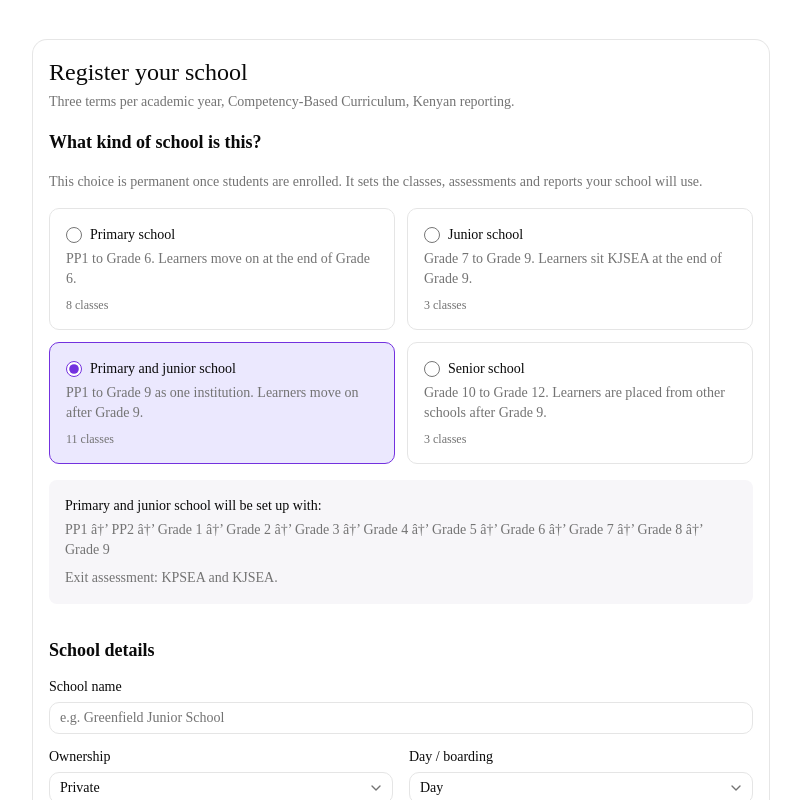
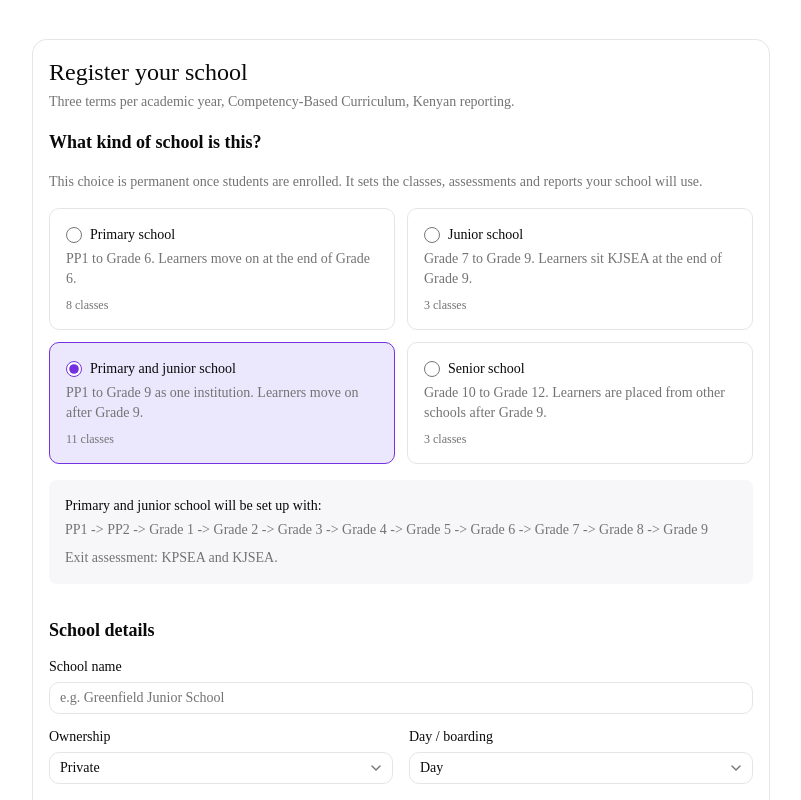
Before and after one commit to brianmutundi/SHULE-YETU, a Next.js app: page /register in a window 1280 px wide. Shown: the top 800 px of the page, without its empty margins (239-1040 px from the left). Built offline with nearby package versions, Linux system fonts and the light colour scheme.

Commit message:
fix: strip BOM and non-ASCII corruption introduced by shell round-trips; keep CLAUDE.md ASCII-only

```diff
--- a/src/features/onboarding/components/register-form.tsx
+++ b/src/features/onboarding/components/register-form.tsx
@@ -25,7 +25,7 @@ function SubmitButton() {
   const { pending } = useFormStatus()
   return (
     <Button type="submit" className="w-full" disabled={pending}>
-      {pending ? 'Setting up your schoolâ€¦' : 'Create school and continue'}
+      {pending ? 'Setting up your school...' : 'Create school and continue'}
     </Button>
   )
 }
@@ -45,7 +45,7 @@ export function RegisterForm() {
         </Alert>
       )}
 
-      {/* Step 1 â€” school type. Everything else depends on this choice. */}
+      {/* Step 1:  school type. Everything else depends on this choice. */}
       <fieldset className="space-y-4">
         <legend className="text-lg font-semibold">What kind of school is this?</legend>
         <p className="text-sm text-muted-foreground">
@@ -88,7 +88,7 @@ export function RegisterForm() {
           <p className="font-medium">
             {definition.label} will be set up with:
           </p>
-          <p className="mt-1 text-muted-foreground">{classes.join(' â†’ ')}</p>
+          <p className="mt-1 text-muted-foreground">{classes.join(' -> ')}</p>
           {definition.exitCheckpoints.length > 0 ? (
             <p className="mt-2 text-muted-foreground">
               Exit assessment: {definition.exitCheckpoints.join(' and ')}.
@@ -99,7 +99,7 @@ export function RegisterForm() {
         </div>
       </fieldset>
 
-      {/* Step 2 â€” school profile */}
+      {/* Step 2:  school profile */}
       <fieldset className="space-y-4">
         <legend className="text-lg font-semibold">School details</legend>
 
@@ -177,7 +177,7 @@ export function RegisterForm() {
         </div>
       </fieldset>
 
-      {/* Step 3 â€” administrator account */}
+      {/* Step 3:  administrator account */}
       <fieldset className="space-y-4">
         <legend className="text-lg font-semibold">Your administrator account</legend>
         <p className="text-sm text-muted-foreground">
```
Also changed, not shown: src/features/onboarding/actions.ts (line endings or trailing spaces), src/lib/supabase/types.ts (line endings or trailing spaces), 1 other file (tests, documents, lock files or other folders).
